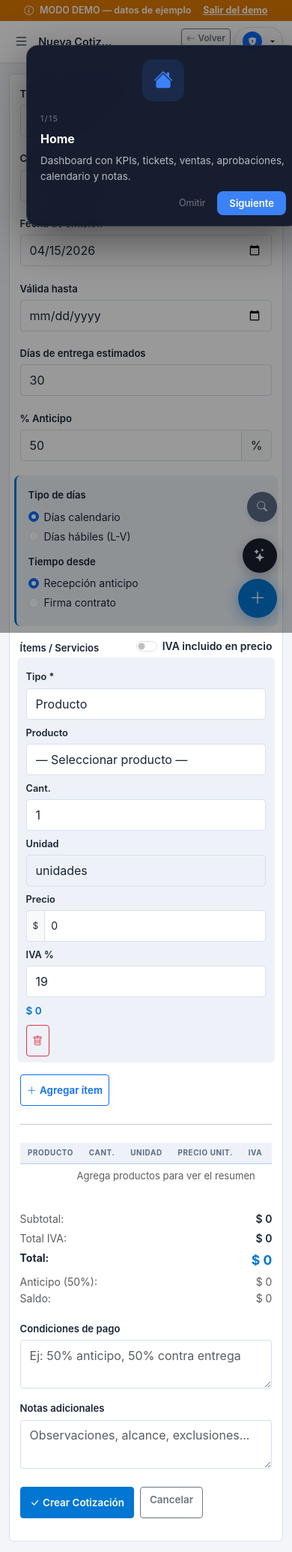
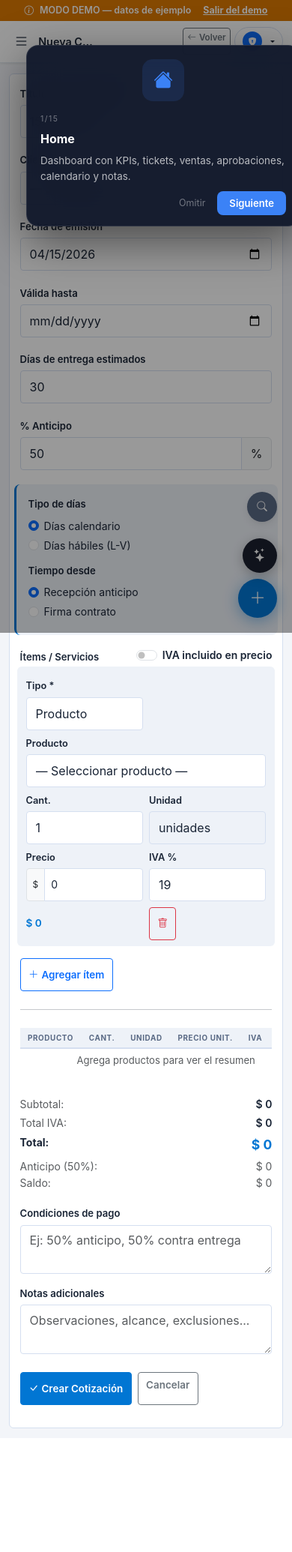
Before and after one commit to Fabro656/evore-crm, a Flask app: page /cotizaciones/nueva in a window 390 px wide. Shown: the whole page at 75% size. After the commit the page ends 1905 px from the top, so only its background shows below. Run offline with Flask 3, Linux system fonts and the light colour scheme; a user stored in the database is signed in.

Commit message:
fix: responsive completo — mobile, PWA standalone, touch targets, grids
CSS base (base.html):
- 100dvh en sidebar y main para PWA standalone (no 100vh que incluye
  barra de browser)
- margin-left:0!important en mobile para sidebar expanded (impide
  que JS override deje 240px margin en <768px)
- topbar-right max-width ajustado a calc(100vw-100px)
- Touch targets: btn 44px, btn-sm 38px, form inputs 44px
- dropdown max-width responsive calc(100vw-32px)
- Grid 2-col forzada a 1-col en mobile via selector de atributo
- dock-panel usa dvh en vez de vh

Templates individuales:
- nomina/form.html: col-12 col-md-7/5 (form + calculadora stack en mobile)
- nomina/ver.html: col-12 en todos los col-md para stacking
- produccion/receta_form.html: col-12/col-6 fallbacks en ingredient rows
  + JS className actualizado para nuevas filas dinamicas
- cotizaciones/form.html: col-12/col-6 fallbacks en todos los col-md
  incluyendo item rows y JS dinamico

Co-Authored-By: Claude Opus 4.6 (1M context) <noreply@anthropic.com>

```diff
--- a/templates/base.html
+++ b/templates/base.html
@@ -50,7 +50,7 @@ body{background:var(--bg);font-family:-apple-system,BlinkMacSystemFont,'Segoe UI
 
 /* ── Sidebar ───────────────────────────────────── */
 /* ── Dock Sidebar (lite=64px, expanded=240px) ── */
-#sb{position:fixed;top:0;left:0;height:100vh;width:64px;background:var(--sb);display:flex;flex-direction:column;align-items:center;z-index:1050;padding:6px 0;overflow:visible;transition:width .25s cubic-bezier(.4,0,.2,1)}
+#sb{position:fixed;top:0;left:0;height:100vh;height:100dvh;width:64px;background:var(--sb);display:flex;flex-direction:column;align-items:center;z-index:1050;padding:6px 0;overflow:visible;transition:width .25s cubic-bezier(.4,0,.2,1)}
 .sb-brand{padding:8px;display:flex;align-items:center;justify-content:center;width:100%;flex-shrink:0;border-bottom:1px solid rgba(255,255,255,.08);margin-bottom:4px;gap:8px}
 #sb.sb-expanded .sb-brand{justify-content:flex-start;padding:8px 10px}
 .sb-brand a,.sb-brand img,.sb-brand>span{display:none!important}
@@ -120,7 +120,7 @@ body{background:var(--bg);font-family:-apple-system,BlinkMacSystemFont,'Segoe UI
 #dock-overlay{display:none;position:fixed;inset:0;z-index:1055}
 
 /* ── Topbar ──────────────────────────────────────── */
-#main{margin-left:64px;min-height:100vh;display:flex;flex-direction:column}
+#main{margin-left:64px;min-height:100vh;min-height:100dvh;display:flex;flex-direction:column}
 .topbar{background:rgba(255,255,255,.85);backdrop-filter:blur(8px);-webkit-backdrop-filter:blur(8px);padding:.6rem 1.25rem;border-bottom:1px solid var(--topbar-border);display:flex;align-items:center;justify-content:space-between;position:sticky;top:0;z-index:100;box-shadow:var(--shadow);gap:.75rem;transition:background-color .2s,border-color .2s}
 .pg-title{font-size:1rem;font-weight:600;color:var(--text);margin:0;white-space:nowrap;overflow:hidden;text-overflow:ellipsis;flex-shrink:1;min-width:0}
 .topbar-right{flex-wrap:nowrap;flex-shrink:0}
@@ -418,23 +418,26 @@ html[data-theme="dark"] .diag-verde{background:rgba(59,168,96,.12);color:#80D9A0
   #sb{transform:translateX(-64px);box-shadow:none}
   #sb.sb-open{transform:translateX(0);box-shadow:6px 0 40px rgba(0,0,0,.3)}
   #sb-tog{display:flex}
-  #main{margin-left:0;width:100%}
+  #main{margin-left:0!important;width:100%}
+  #sb.sb-expanded+#main,#sb.sb-expanded~#main{margin-left:0!important}
   .content{padding:.85rem .75rem}
   .topbar{padding:.55rem .75rem;gap:.4rem;overflow:hidden}
-  .topbar-right{gap:.3rem!important;overflow-x:auto;overflow-y:hidden;scrollbar-width:none;-ms-overflow-style:none;max-width:calc(100vw - 70px);flex-shrink:0}
+  .topbar-right{gap:.3rem!important;overflow-x:auto;overflow-y:hidden;scrollbar-width:none;-ms-overflow-style:none;max-width:calc(100vw - 100px);flex-shrink:0}
   .topbar-right .btn{white-space:nowrap;flex-shrink:0}
   .topbar-right::-webkit-scrollbar{display:none}
   .pg-title{font-size:.9rem;max-width:120px;flex-shrink:1}
   .table-responsive{overflow-x:auto;-webkit-overflow-scrolling:touch}
   .fc{padding:1rem .85rem;border-radius:6px;max-width:100%}
   .row.g-3>[class*='col-md']{margin-bottom:.2rem}
-  .btn{min-height:42px}
-  .nav-link{min-height:42px}
-  .form-control,.form-select{min-height:42px;font-size:16px}
+  .btn{min-height:44px;padding:.4rem .65rem}
+  .nav-link{min-height:44px}
+  .form-control,.form-select{min-height:44px;font-size:16px}
+  .d-flex.gap-1 .btn-sm{min-width:38px;min-height:38px;display:inline-flex;align-items:center;justify-content:center}
+  .dropdown-menu{max-width:calc(100vw - 32px)}
   .qa-bar{display:grid;grid-template-columns:1fr 1fr;gap:.5rem}
   .qa-btn{justify-content:center}
   .hide-mobile{display:none}
-  .onboard-banner{padding:1.1rem 1.2rem}
+  .onboard-banner{padding:1.1rem 1.2rem;max-width:100%;word-wrap:break-word}
   body{overflow-x:hidden}
   .quick-action-grid{grid-template-columns:repeat(2,1fr)!important}
   .totales-box{padding:.75rem}
@@ -444,15 +447,16 @@ html[data-theme="dark"] .diag-verde{background:rgba(59,168,96,.12);color:#80D9A0
   .ch{padding:.65rem .85rem}
   #diagPanel{width:calc(100vw - 32px);right:16px}
   .notif-dd{width:calc(100vw - 32px);left:16px}
-  .dock-panel{left:12px!important;width:calc(100vw - 24px)!important;max-height:60vh}
-  .dock-panel-body{max-height:50vh}
+  .dock-panel{left:12px!important;width:calc(100vw - 24px)!important;max-height:60dvh}
+  .dock-panel-body{max-height:50dvh}
   #obCtxTip{width:calc(100vw - 24px)!important}
+  [style*="grid-template-columns:1fr 1fr"]{grid-template-columns:1fr!important}
 }
 @media(max-width:480px){
   .sv{font-size:1.2rem}
   .qa-bar{grid-template-columns:1fr}
-  .pg-title{max-width:100px}
-  .topbar-right .btn{padding:.25rem .4rem;font-size:.73rem;min-height:34px}
+  .pg-title{max-width:80px}
+  .topbar-right .btn{padding:.2rem .35rem;font-size:.72rem;min-height:36px}
   .quick-action-grid{grid-template-columns:repeat(2,1fr)}
 }
 @media(min-width:769px){#sb-overlay{display:none!important}}
--- a/templates/cotizaciones/form.html
+++ b/templates/cotizaciones/form.html
@@ -2,25 +2,25 @@
 {% block title %}{{ titulo }}{% endblock %}{% block page_title %}{{ titulo }}{% endblock %}
 {% block topbar_actions %}<a href="{{ url_for('cotizaciones') }}" class="btn btn-outline-secondary btn-sm"><i class="bi bi-arrow-left me-1"></i>Volver</a>{% endblock %}
 {% block content %}<div class="fc" style="max-width:100%"><form method="POST"><div class="row g-3">
-  <div class="col-md-8"><label class="form-label">Título de la cotización *</label>
+  <div class="col-12 col-md-8"><label class="form-label">Título de la cotización *</label>
     <input type="text" name="titulo" class="form-control" placeholder="Ej: Diseño y producción de catálogo Q2 2026" value="{{ obj.titulo if obj else '' }}" required></div>
-  <div class="col-md-4"><label class="form-label">Cliente</label>
+  <div class="col-12 col-md-4"><label class="form-label">Cliente</label>
     <select name="cliente_id" class="form-select">
       <option value="">— Sin cliente —</option>
       {% for c in clientes_list %}<option value="{{ c.id }}" {% if obj and obj.cliente_id==c.id %}selected{% endif %}>{{ c.empresa or c.nombre }}</option>{% endfor %}
     </select></div>
-  <div class="col-md-3"><label class="form-label">Fecha de emisión</label>
+  <div class="col-12 col-md-3"><label class="form-label">Fecha de emisión</label>
     <input type="date" name="fecha_emision" class="form-control" value="{{ obj.fecha_emision.strftime('%Y-%m-%d') if obj else today }}"></div>
-  <div class="col-md-3"><label class="form-label">Válida hasta</label>
+  <div class="col-12 col-md-3"><label class="form-label">Válida hasta</label>
     <input type="date" name="fecha_validez" class="form-control" value="{{ obj.fecha_validez.strftime('%Y-%m-%d') if obj and obj.fecha_validez else '' }}"></div>
-  <div class="col-md-3"><label class="form-label">Días de entrega estimados</label>
+  <div class="col-12 col-md-3"><label class="form-label">Días de entrega estimados</label>
     <input type="number" name="dias_entrega" class="form-control" min="1" value="{{ obj.dias_entrega if obj else '30' }}"></div>
-  <div class="col-md-3"><label class="form-label">% Anticipo</label>
+  <div class="col-12 col-md-3"><label class="form-label">% Anticipo</label>
     <div class="input-group"><input type="number" name="porcentaje_anticipo" id="pctAnticipo" class="form-control" min="0" max="100" step="1" value="{{ obj.porcentaje_anticipo|int if obj else '50' }}"><span class="input-group-text">%</span></div></div>
 
   <div class="col-12" style="background:var(--surface2);border-radius:8px;padding:1rem;border-left:3px solid var(--ac)">
     <div class="row g-2">
-      <div class="col-md-4"><label class="form-label fw-semibold mb-2">Tipo de días</label>
+      <div class="col-12 col-md-4"><label class="form-label fw-semibold mb-2">Tipo de días</label>
         <div class="form-check">
           <input type="radio" class="form-check-input" name="dias_tipo" id="diasCal" value="calendario" {% if not obj or obj.dias_tipo=='calendario' %}checked{% endif %}>
           <label class="form-check-label" for="diasCal">Días calendario</label>
@@ -30,7 +30,7 @@
           <label class="form-check-label" for="diasHab">Días hábiles (L-V)</label>
         </div>
       </div>
-      <div class="col-md-4"><label class="form-label fw-semibold mb-2">Tiempo desde</label>
+      <div class="col-12 col-md-4"><label class="form-label fw-semibold mb-2">Tiempo desde</label>
         <div class="form-check">
           <input type="radio" class="form-check-input" name="tiempo_desde" id="desde_anticipo" value="anticipo" {% if not obj or obj.tiempo_desde=='anticipo' %}checked{% endif %}>
           <label class="form-check-label" for="desde_anticipo">Recepción anticipo</label>
@@ -56,13 +56,13 @@
       {% if obj and obj.items %}
         {% for it in obj.items %}
         <div class="row g-2 mb-2 item-row" style="background:var(--surface2);padding:.5rem;border-radius:6px">
-          <div class="col-md-2"><label class="form-label mb-1" style="font-size:.8rem">Tipo *</label>
+          <div class="col-6 col-md-2"><label class="form-label mb-1" style="font-size:.8rem">Tipo *</label>
             <select name="item_tipo[]" class="form-select form-select-sm item-tipo" onchange="updateItemRow(this)">
               <option value="producto" {% if it.tipo_item=='producto' %}selected{% endif %}>Producto</option>
               <option value="servicio" {% if it.tipo_item=='servicio' %}selected{% endif %}>Servicio</option>
             </select>
           </div>
-          <div class="col-md-3 prod-select" style="display:{% if it.tipo_item=='servicio' %}none{% else %}block{% endif %}">
+          <div class="col-12 col-md-3 prod-select" style="display:{% if it.tipo_item=='servicio' %}none{% else %}block{% endif %}">
             <label class="form-label mb-1" style="font-size:.8rem">Producto</label>
             <select name="item_nombre[]" class="form-select form-select-sm item-nombre" onchange="onProductSelect(this)" required>
               <option value="">— Seleccionar —</option>
@@ -70,56 +70,56 @@
             <input type="hidden" name="item_producto_id[]" class="item-producto-id" value="{{ it.producto_id if it.producto_id else '' }}">
             <small class="prod-info text-muted" style="font-size:.72rem;display:none"></small>
           </div>
-          <div class="col-md-3 srv-select" style="display:{% if it.tipo_item=='producto' %}none{% else %}block{% endif %}">
+          <div class="col-12 col-md-3 srv-select" style="display:{% if it.tipo_item=='producto' %}none{% else %}block{% endif %}">
             <label class="form-label mb-1" style="font-size:.8rem">Servicio</label>
             <select name="item_servicio_id[]" class="form-select form-select-sm item-servicio" onchange="autocompletar_servicio(this)">
               <option value="">— Seleccionar —</option>
               {% for s in servicios_json %}<option value="{{ s.id }}" {% if it.servicio_id==s.id %}selected{% endif %}>{{ s.nombre }}</option>{% endfor %}
             </select>
           </div>
-          <div class="col-md-1"><label class="form-label mb-1" style="font-size:.8rem">Cant.</label>
+          <div class="col-6 col-md-1"><label class="form-label mb-1" style="font-size:.8rem">Cant.</label>
             <input type="number" name="item_cantidad[]" class="form-control form-control-sm item-cant" placeholder="1" step="0.01" min="0" value="{{ it.cantidad }}" oninput="calcRow(this)"></div>
-          <div class="col-md-1"><label class="form-label mb-1" style="font-size:.8rem">Unidad</label>
+          <div class="col-6 col-md-1"><label class="form-label mb-1" style="font-size:.8rem">Unidad</label>
             <input type="text" name="item_unidad[]" class="form-control form-control-sm item-unidad" value="{{ it.unidad or 'unidades' }}" readonly style="background:var(--surface2)"></div>
-          <div class="col-md-1"><label class="form-label mb-1" style="font-size:.8rem">Precio</label>
+          <div class="col-6 col-md-1"><label class="form-label mb-1" style="font-size:.8rem">Precio</label>
             <div class="input-group input-group-sm"><span class="input-group-text" style="font-size:.75rem">$</span><input type="number" name="item_precio[]" class="form-control item-precio" placeholder="0" step="1" min="0" value="{{ it.precio_unit|int }}" oninput="calcRow(this)"></div></div>
-          <div class="col-md-1"><label class="form-label mb-1" style="font-size:.8rem">IVA %</label>
+          <div class="col-6 col-md-1"><label class="form-label mb-1" style="font-size:.8rem">IVA %</label>
             <input type="number" name="item_iva_pct[]" class="form-control form-control-sm item-iva-pct" placeholder="19" step="0.01" min="0" value="{{ it.iva_pct|int if it.aplica_iva else '0' }}" oninput="calcRow(this)">
             <input type="hidden" name="item_aplica_iva[]" class="item-aplica-iva-val" value="{{ 'on' if it.aplica_iva else 'off' }}"></div>
-          <div class="col-md-2 d-flex align-items-center"><span class="item-sub fw-semibold" style="font-size:.85rem;color:var(--ac)">$ {{ '{:,.0f}'.format(it.subtotal).replace(',','.') }}</span></div>
-          <div class="col-md-1 d-flex align-items-center"><button type="button" class="btn btn-sm btn-outline-danger" onclick="this.closest('.item-row').remove();calcTotal()"><i class="bi bi-trash"></i></button></div>
+          <div class="col-6 col-md-2 d-flex align-items-center"><span class="item-sub fw-semibold" style="font-size:.85rem;color:var(--ac)">$ {{ '{:,.0f}'.format(it.subtotal).replace(',','.') }}</span></div>
+          <div class="col-6 col-md-1 d-flex align-items-center"><button type="button" class="btn btn-sm btn-outline-danger" onclick="this.closest('.item-row').remove();calcTotal()"><i class="bi bi-trash"></i></button></div>
         </div>{% endfor %}
       {% else %}
         <div class="row g-2 mb-2 item-row" style="background:var(--surface2);padding:.5rem;border-radius:6px">
-          <div class="col-md-2"><label class="form-label mb-1" style="font-size:.8rem">Tipo *</label>
+          <div class="col-6 col-md-2"><label class="form-label mb-1" style="font-size:.8rem">Tipo *</label>
             <select name="item_tipo[]" class="form-select form-select-sm item-tipo" onchange="updateItemRow(this)">
               <option value="producto" selected>Producto</option>
               <option value="servicio">Servicio</option>
             </select>
           </div>
-          <div class="col-md-3 prod-select"><label class="form-label mb-1" style="font-size:.8rem">Producto</label>
+          <div class="col-12 col-md-3 prod-select"><label class="form-label mb-1" style="font-size:.8rem">Producto</label>
             <select name="item_nombre[]" class="form-select form-select-sm item-nombre" onchange="onProductSelect(this)" required>
               <option value="">— Seleccionar —</option>
             </select>
             <input type="hidden" name="item_producto_id[]" class="item-producto-id" value="">
             <small class="prod-info text-muted" style="font-size:.72rem;display:none"></small>
           </div>
-          <div class="col-md-3 srv-select" style="display:none"><label class="form-label mb-1" style="font-size:.8rem">Servicio</label>
+          <div class="col-12 col-md-3 srv-select" style="display:none"><label class="form-label mb-1" style="font-size:.8rem">Servicio</label>
             <select name="item_servicio_id[]" class="form-select form-select-sm item-servicio" onchange="autocompletar_servicio(this)">
               <option value="">— Seleccionar —</option>
             </select>
           </div>
-          <div class="col-md-1"><label class="form-label mb-1" style="font-size:.8rem">Cant.</label>
+          <div class="col-6 col-md-1"><label class="form-label mb-1" style="font-size:.8rem">Cant.</label>
             <input type="number" name="item_cantidad[]" class="form-control form-control-sm item-cant" placeholder="1" step="0.01" min="0" value="1" oninput="calcRow(this)"></div>
-          <div class="col-md-1"><label class="form-label mb-1" style="font-size:.8rem">Unidad</label>
+          <div class="col-6 col-md-1"><label class="form-label mb-1" style="font-size:.8rem">Unidad</label>
             <input type="text" name="item_unidad[]" class="form-control form-control-sm item-unidad" value="unidades" readonly style="background:var(--surface2)"></div>
-          <div class="col-md-1"><label class="form-label mb-1" style="font-size:.8rem">Precio</label>
+          <div class="col-6 col-md-1"><label class="form-label mb-1" style="font-size:.8rem">Precio</label>
             <div class="input-group input-group-sm"><span class="input-group-text" style="font-size:.75rem">$</span><input type="number" name="item_precio[]" class="form-control item-precio" placeholder="0" step="1" min="0" value="0" oninput="calcRow(this)"></div></div>
-          <div class="col-md-1"><label class="form-label mb-1" style="font-size:.8rem">IVA %</label>
+          <div class="col-6 col-md-1"><label class="form-label mb-1" style="font-size:.8rem">IVA %</label>
             <input type="number" name="item_iva_pct[]" class="form-control form-control-sm item-iva-pct" placeholder="19" step="0.01" min="0" value="19" oninput="calcRow(this)">
             <input type="hidden" name="item_aplica_iva[]" class="item-aplica-iva-val" value="on"></div>
-          <div class="col-md-2 d-flex align-items-center"><span class="item-sub fw-semibold" style="font-size:.85rem;color:var(--ac)">$ 0</span></div>
-          <div class="col-md-1 d-flex align-items-center"><button type="button" class="btn btn-sm btn-outline-danger" onclick="this.closest('.item-row').remove();calcTotal()"><i class="bi bi-trash"></i></button></div>
+          <div class="col-6 col-md-2 d-flex align-items-center"><span class="item-sub fw-semibold" style="font-size:.85rem;color:var(--ac)">$ 0</span></div>
+          <div class="col-6 col-md-1 d-flex align-items-center"><button type="button" class="btn btn-sm btn-outline-danger" onclick="this.closest('.item-row').remove();calcTotal()"><i class="bi bi-trash"></i></button></div>
         </div>
       {% endif %}
     </div>
@@ -137,7 +137,7 @@
     </table>
     </div>
   </div>
-  <div class="col-md-6 offset-md-6">
+  <div class="col-12 col-md-6 offset-md-6">
     <div class="d-flex justify-content-between mb-1"><span class="text-muted">Subtotal:</span><span id="lblSub" class="fw-semibold">$ 0</span></div>
     <div class="d-flex justify-content-between mb-1"><span class="text-muted">Total IVA:</span><span id="lblIva" class="fw-semibold">$ 0</span></div>
     <div class="d-flex justify-content-between mb-1"><span class="fw-bold">Total:</span><span id="lblTotal" class="fw-bold" style="color:var(--ac);font-size:1.1rem">$ 0</span></div>
@@ -348,30 +348,30 @@ function addRow(){
   var div=document.createElement('div');
   div.className='row g-2 mb-2 item-row';
   div.style.cssText='background:var(--surface2);padding:.5rem;border-radius:6px';
-  div.innerHTML='<div class="col-md-2"><label class="form-label mb-1" style="font-size:.8rem">Tipo *</label>'
+  div.innerHTML='<div class="col-6 col-md-2"><label class="form-label mb-1" style="font-size:.8rem">Tipo *</label>'
     +'<select name="item_tipo[]" class="form-select form-select-sm item-tipo" onchange="updateItemRow(this)">'
     +'<option value="producto" selected>Producto</option>'
     +'<option value="servicio">Servicio</option>'
     +'</select></div>'
-    +'<div class="col-md-3 prod-select"><label class="form-label mb-1" style="font-size:.8rem">Producto</label>'
+    +'<div class="col-12 col-md-3 prod-select"><label class="form-label mb-1" style="font-size:.8rem">Producto</label>'
     +'<select name="item_nombre[]" class="form-select form-select-sm item-nombre" onchange="onProductSelect(this)" required>'+buildProdOptions()+'</select>'
     +'<input type="hidden" name="item_producto_id[]" class="item-producto-id" value="">'
     +'<small class="prod-info text-muted" style="font-size:.72rem;display:none"></small></div>'
-    +'<div class="col-md-3 srv-select" style="display:none"><label class="form-label mb-1" style="font-size:.8rem">Servicio</label>'
+    +'<div class="col-12 col-md-3 srv-select" style="display:none"><label class="form-label mb-1" style="font-size:.8rem">Servicio</label>'
     +'<select name="item_servicio_id[]" class="form-select form-select-sm item-servicio" onchange="autocompletar_servicio(this)"><option value="">— Seleccionar —</option>'
     +SERVICIOS.map(s=>'<option value="'+s.id+'">'+s.nombre+'</option>').join('')
     +'</select></div>'
-    +'<div class="col-md-1"><label class="form-label mb-1" style="font-size:.8rem">Cant.</label>'
+    +'<div class="col-6 col-md-1"><label class="form-label mb-1" style="font-size:.8rem">Cant.</label>'
     +'<input type="number" name="item_cantidad[]" class="form-control form-control-sm item-cant" placeholder="1" step="0.01" min="0" value="1" oninput="calcRow(this)"></div>'
-    +'<div class="col-md-1"><label class="form-label mb-1" style="font-size:.8rem">Unidad</label>'
+    +'<div class="col-6 col-md-1"><label class="form-label mb-1" style="font-size:.8rem">Unidad</label>'
     +'<input type="text" name="item_unidad[]" class="form-control form-control-sm item-unidad" placeholder="un" value="unidades"></div>'
-    +'<div class="col-md-1"><label class="form-label mb-1" style="font-size:.8rem">Precio</label>'
+    +'<div class="col-6 col-md-1"><label class="form-label mb-1" style="font-size:.8rem">Precio</label>'
     +'<div class="input-group input-group-sm"><span class="input-group-text" style="font-size:.75rem">$</span><input type="number" name="item_precio[]" class="form-control item-precio" placeholder="0" step="1" min="0" value="0" oninput="calcRow(this)"></div></div>'
-    +'<div class="col-md-1"><label class="form-label mb-1" style="font-size:.8rem">IVA %</label>'
+    +'<div class="col-6 col-md-1"><label class="form-label mb-1" style="font-size:.8rem">IVA %</label>'
     +'<input type="number" name="item_iva_pct[]" class="form-control form-control-sm item-iva-pct" placeholder="19" step="0.01" min="0" value="19" oninput="calcRow(this)">'
     +'<input type="hidden" name="item_aplica_iva[]" class="item-aplica-iva-val" value="on"></div>'
-    +'<div class="col-md-2 d-flex align-items-center"><span class="item-sub fw-semibold" style="font-size:.85rem;color:var(--ac)">$ 0</span></div>'
-    +'<div class="col-md-1 d-flex align-items-center"><button type="button" class="btn btn-sm btn-outline-danger" onclick="this.closest(\'.item-row\').remove();calcTotal()"><i class="bi bi-trash"></i></button></div>';
+    +'<div class="col-6 col-md-2 d-flex align-items-center"><span class="item-sub fw-semibold" style="font-size:.85rem;color:var(--ac)">$ 0</span></div>'
+    +'<div class="col-6 col-md-1 d-flex align-items-center"><button type="button" class="btn btn-sm btn-outline-danger" onclick="this.closest(\'.item-row\').remove();calcTotal()"><i class="bi bi-trash"></i></button></div>';
   wrap.appendChild(div);
 }
 document.getElementById('pctAnticipo').addEventListener('input',calcTotal);
--- a/templates/nomina/form.html
+++ b/templates/nomina/form.html
@@ -5,7 +5,7 @@
 <div class="fc">
   <form method="POST" style="max-width:1200px">
     <div class="row g-3">
-      <div class="col-md-7">
+      <div class="col-12 col-md-7">
         <div class="form-section">
           <h5 style="margin-bottom:1rem"><i class="bi bi-person me-2"></i>Datos personales</h5>
           <div class="row g-2">
@@ -108,7 +108,7 @@
           <a href="{{ url_for('nomina_index') }}" class="btn btn-outline-secondary">Cancelar</a>
         </div>
       </div>
-      <div class="col-md-5">
+      <div class="col-12 col-md-5">
         <div class="tc" style="position:sticky;top:100px">
           <div style="font-weight:700;margin-bottom:1rem"><i class="bi bi-calculator me-2"></i>Calculadora de nómina</div>
           <table style="font-size:.85rem;width:100%">
```
Also changed, not shown: templates/nomina/ver.html (+4 -4 lines), templates/produccion/receta_form.html (+16 -16 lines).
